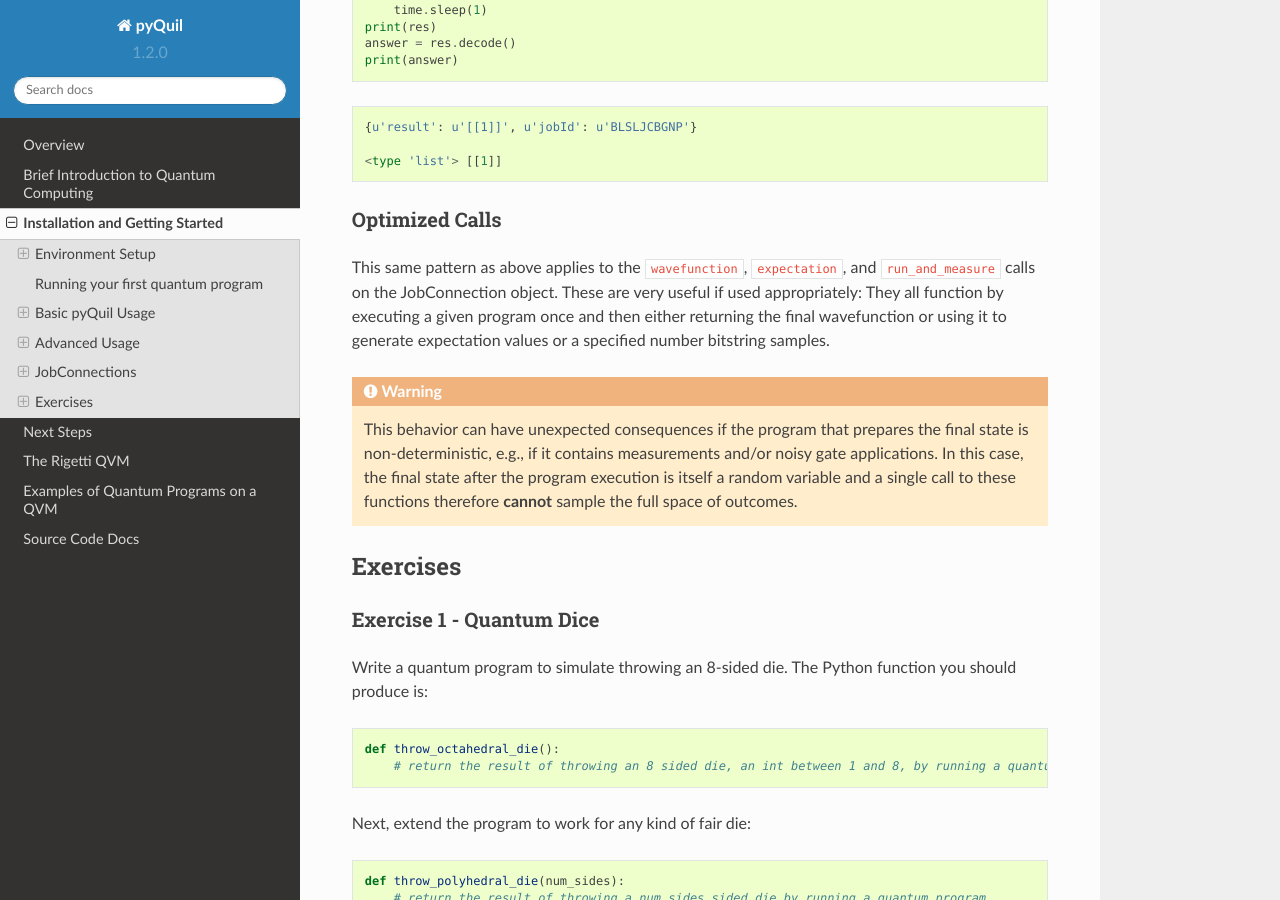
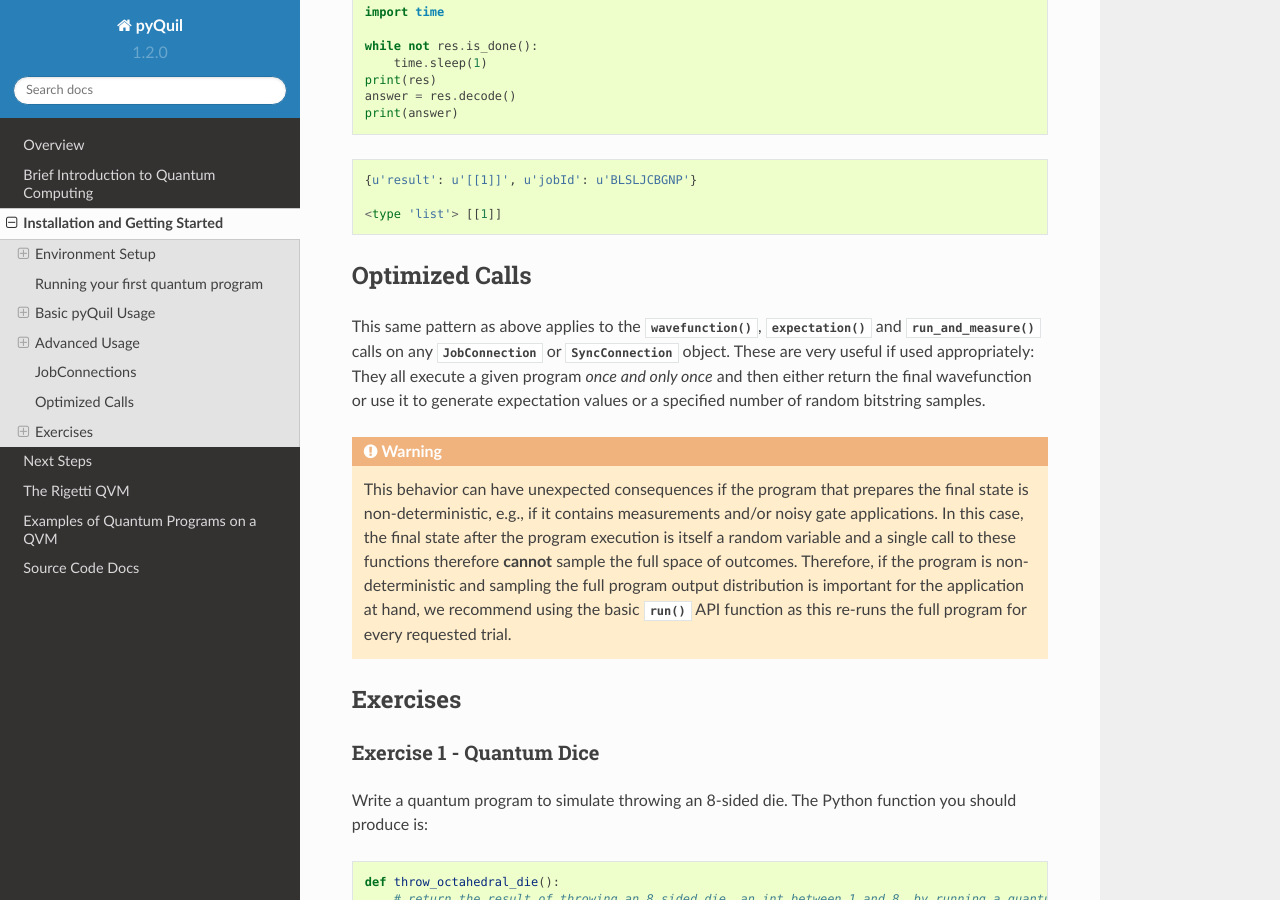
Before and after one commit to rigetti/pyquil, a Sphinx documentation site: the page built from docs/source/getting_started.rst, in a window 1280 px wide and 900 px high, scrolled down 16429 px. Built offline with Sphinx 7.4.7 and the Read the Docs theme 2.0.0, drawn with Linux system fonts in a browser that asks for light colours.

Commit message:
Made Optimized Calls own section, added note to expectation, fixed another rst-error in getting_started.rst

```diff
--- a/docs/source/getting_started.rst
+++ b/docs/source/getting_started.rst
@@ -46,9 +46,10 @@
 Python package manager pip.
 
 .. note::
-PyQuil works on both Python 2 and 3. However, Rigetti **strongly** recommends
-using Python 3 if possible. Future feature developments in PyQuil may support
-Python 3 only.
+
+    PyQuil works on both Python 2 and 3. However, Rigetti **strongly** recommends
+    using Python 3 if possible. Future feature developments in PyQuil may support
+    Python 3 only.
 
 
 Installation
@@ -1004,13 +1005,15 @@
 
 
 Optimized Calls
-~~~~~~~~~~~~~~~
+---------------
 
-This same pattern as above applies to the ``wavefunction``, ``expectation``, and ``run_and_measure``
-calls on the JobConnection object.
-These are very useful if used appropriately: They all function by executing a given program once
-and then either returning the final wavefunction or using it to generate
-expectation values or a specified number bitstring samples.
+This same pattern as above applies to the :meth:`~pyquil.api.JobConnection.wavefunction`,
+:meth:`~pyquil.api.JobConnection.expectation` and
+:meth:`~pyquil.api.JobConnection.run_and_measure`
+calls on any :class:`~pyquil.api.JobConnection` or :class:`~pyquil.api.SyncConnection` object.
+These are very useful if used appropriately: They all execute a given program *once and only once*
+and then either return the final wavefunction or use it to generate expectation values or a
+specified number of random bitstring samples.
 
 .. warning::
 
@@ -1018,6 +1021,10 @@
     is non-deterministic, e.g., if it contains measurements and/or noisy gate applications.
     In this case, the final state after the program execution is itself a random variable
     and a single call to these functions therefore **cannot** sample the full space of outcomes.
+    Therefore, if the program is non-deterministic and sampling the full program output distribution
+    is important for the application at hand, we recommend using the basic
+    :meth:`~pyquil.api.JobConnection.run` API function as this re-runs the full program for every
+    requested trial.
 
 
 Exercises
```
Also changed, not shown: 1 other file.
